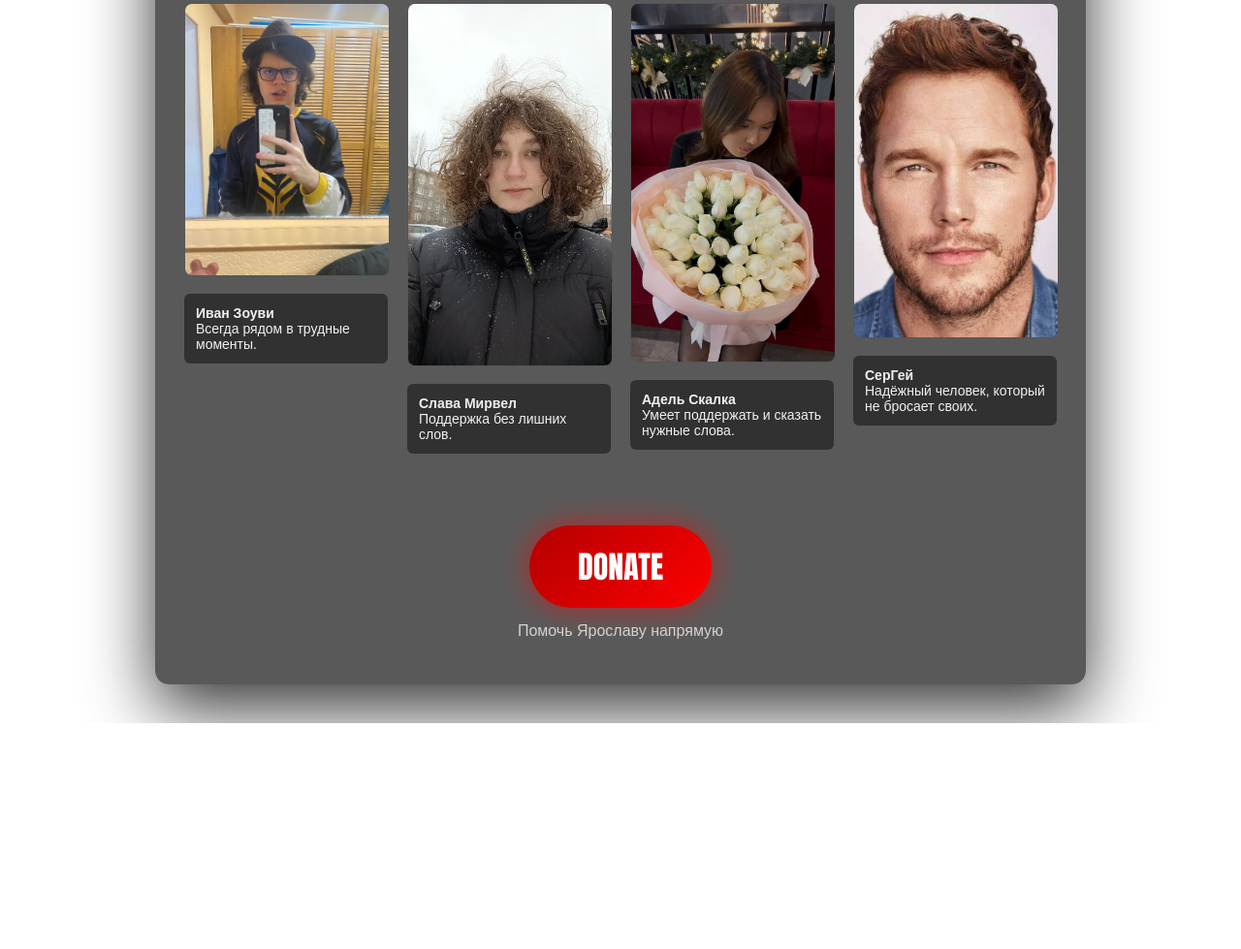
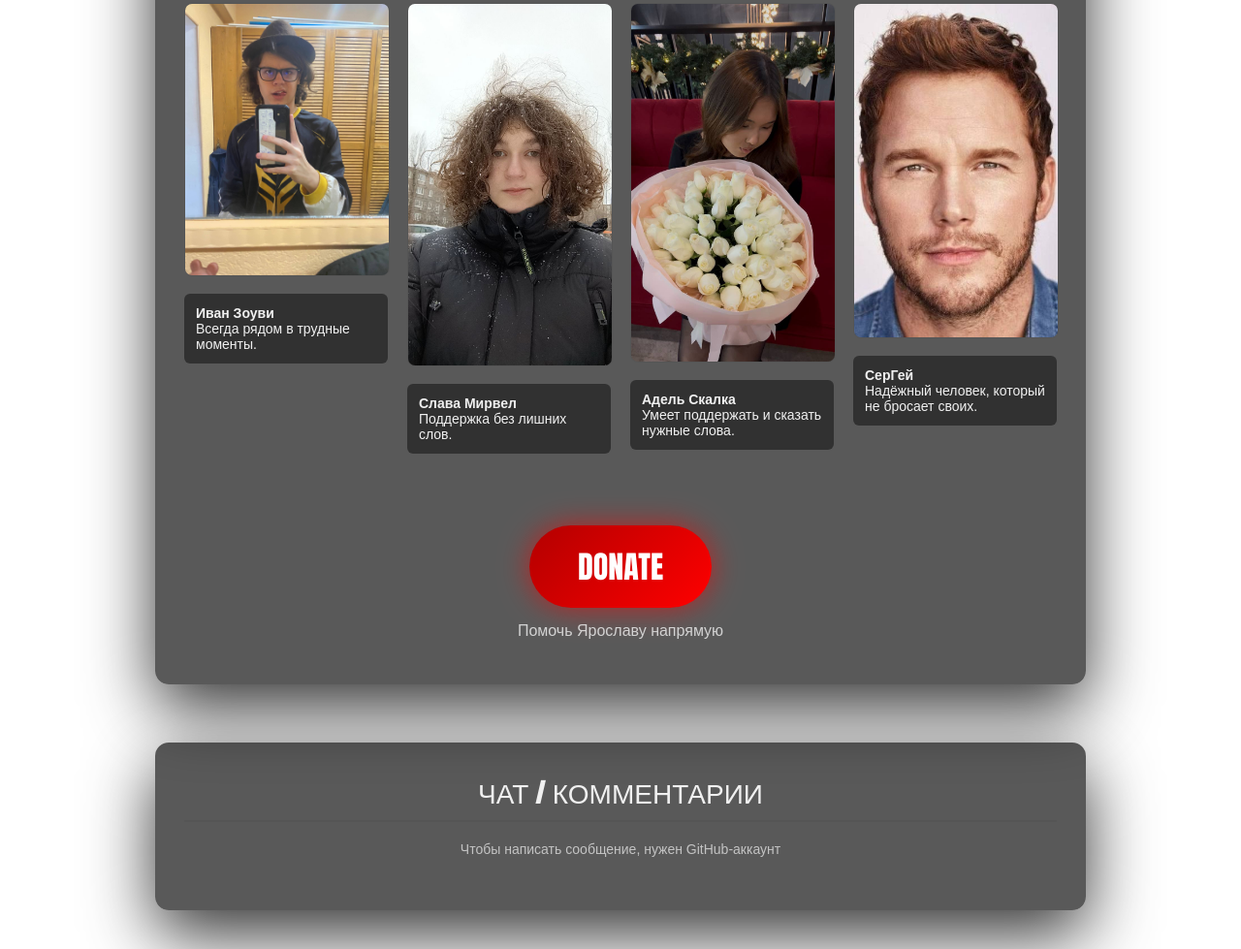
Before and after one commit to mirvelll/mrvl, a plain HTML site: page index.html in a window 1280 px wide. Shown: the part 1264-2243 px from the top of the page at 97% size. Before the commit the page ends 2010 px from the top, so only its background shows below. Drawn offline with Linux system fonts and the light colour scheme.

Commit message:
Update index.html

```diff
--- a/index.html
+++ b/index.html
@@ -322,5 +322,49 @@ overlay.addEventListener("click", () => {
 });
 </script>
 
+<!-- ===== КОММЕНТАРИИ / ЧАТ ===== -->
+<style>
+.comments-wrapper {
+    max-width: 900px;
+    margin: 60px auto 0;
+    padding: 30px;
+    background: rgba(0,0,0,0.65);
+    border-radius: 14px;
+    box-shadow: 0 25px 70px rgba(0,0,0,0.8);
+}
+
+.comments-title {
+    font-family: Impact, Arial Black, sans-serif;
+    font-size: 28px;
+    margin-bottom: 20px;
+    text-align: center;
+    border-bottom: 2px solid #555;
+    padding-bottom: 8px;
+}
+
+.comments-note {
+    text-align: center;
+    font-size: 14px;
+    opacity: 0.7;
+    margin-bottom: 25px;
+}
+</style>
+
+<div class="comments-wrapper">
+    <div class="comments-title">ЧАТ / КОММЕНТАРИИ</div>
+    <div class="comments-note">
+        Чтобы написать сообщение, нужен GitHub-аккаунт
+    </div>
+
+    <script src="https://utteranc.es/client.js"
+            repo="astrom1rvel-hue/saveziplomchik-comments"
+            issue-term="pathname"
+            theme="github-dark"
+            crossorigin="anonymous"
+            async>
+    </script>
+</div>
+<!-- ===== /КОММЕНТАРИИ ===== -->
+
 </body>
 </html>
```
